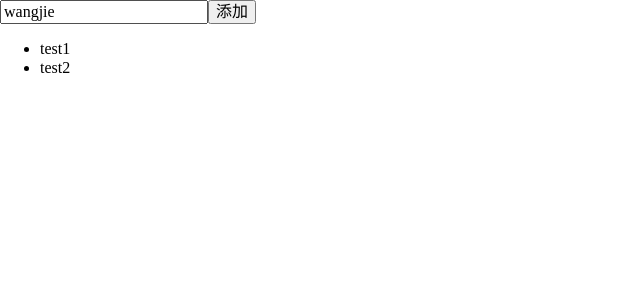
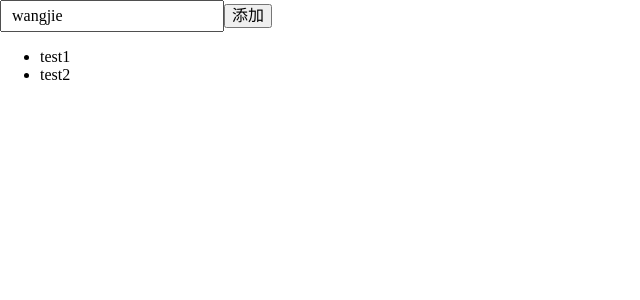
Before and after one commit to wangjiewangjie/react-pc-template, a React (Create React App) app: page / in a window 1280 px wide. Shown: the top 300 px of the page, without its empty margins (0-640 px from the left). Built offline with nearby package versions, Linux system fonts and the light colour scheme.

Commit message:
添加样式

```diff
--- a/src/views/ToDoList.tsx
+++ b/src/views/ToDoList.tsx
@@ -1,5 +1,6 @@
 import * as React from 'react';
 import ToDoListItem from './ToDoListItem';
+import './todolist.scss'
 
 export interface Props {
 
@@ -19,6 +20,9 @@ class ToDoList extends React.Component<Props, State> {
       inputValue: 'wangjie',
       list: ['test1', 'test2']
     }
+
+    this.onChangeInputVlaue = this.onChangeInputVlaue.bind(this)
+    this.onClickAdd = this.onClickAdd.bind(this)
   }
 
   onChangeInputVlaue(e: any) {
@@ -33,19 +37,10 @@ class ToDoList extends React.Component<Props, State> {
     })
   }
 
-  onClickDel(index: number) {
-    console.log(1)
-    let list = this.state.list.splice(index + 1, 1)
-
-    this.setState({
-      list: list
-    })
-  }
-
   render() {
     return (
       <React.Fragment>
-        <div><input type="text" value={this.state.inputValue} onChange={this.onChangeInputVlaue.bind(this)} /><button onClick={this.onClickAdd.bind(this)}>添加</button></div>
+        <div><input className="tdl-input" type="text" value={this.state.inputValue} onChange={this.onChangeInputVlaue} /><button onClick={this.onClickAdd}>添加</button></div>
         <ul>
           {
             this.state.list.map((item, index) => {
--- a/src/views/ToDoListItem.tsx
+++ b/src/views/ToDoListItem.tsx
@@ -17,7 +17,6 @@ class ToDoListItem extends React.Component<Props, State> {
 
   onClickDel() {
     console.log(this.props.content)
-
   }
 
   render() {
--- /dev/null
+++ b/src/views/todolist.scss
@@ -0,0 +1,4 @@
+.tdl-input{
+  padding: 2px 10px;
+  line-height: 1.5em;
+}
```
